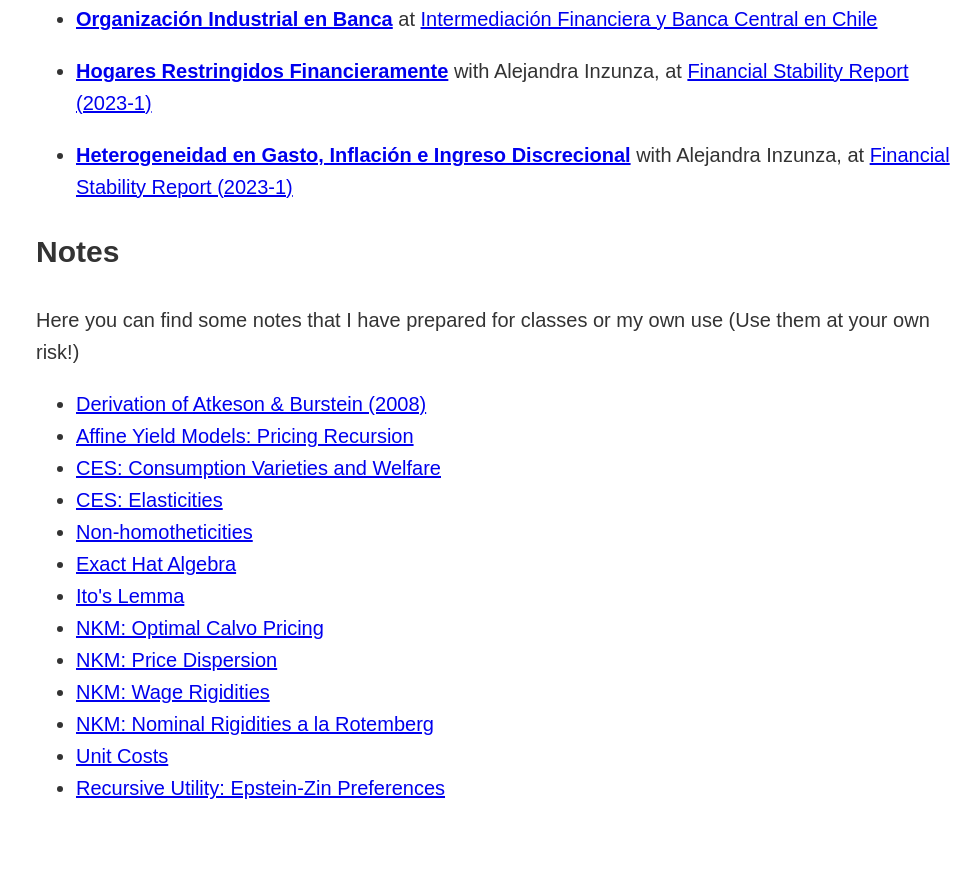
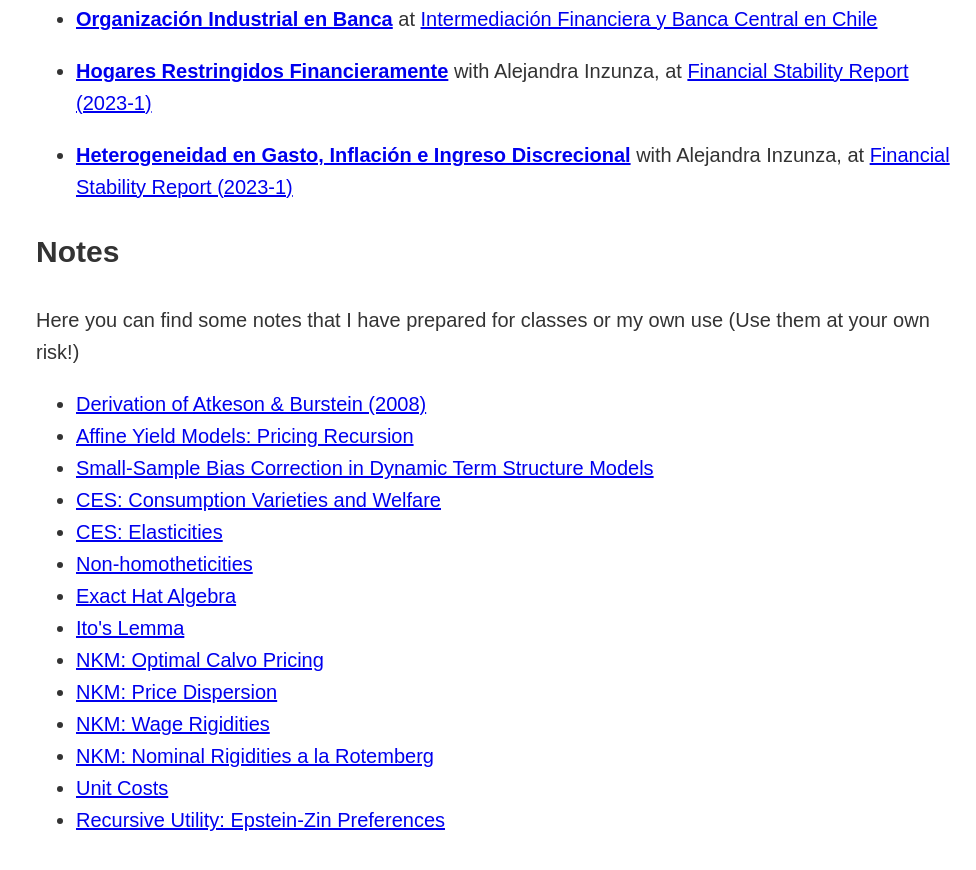
Before and after one commit to dromeroc/romero-damian-site, a plain HTML site: page index.html in a window 1280 px wide. Shown: the part 2606-3476 px from the top of the page, without its empty margins (304-1280 px from the left). Before the commit the page ends 3450 px from the top, so only its background shows below. Drawn offline with Linux system fonts and the light colour scheme.

Commit message:
Notes
Includes a new note on small sample bias correction

```diff
--- a/index.html
+++ b/index.html
@@ -236,6 +236,9 @@
           <a href="assets/affine_recursion.pdf" target="_blank">Affine Yield Models: Pricing Recursion</a>
         </li>
         <li>
+          <a href="assets/dtsm_correction.pdf" target="_blank">Small-Sample Bias Correction in Dynamic Term Structure Models</a>
+        </li>
+        <li>
           <a href="assets/ces.pdf" target="_blank">CES: Consumption Varieties and Welfare</a>
         </li>
         <li>
```
Also changed, not shown: 1 other file.
